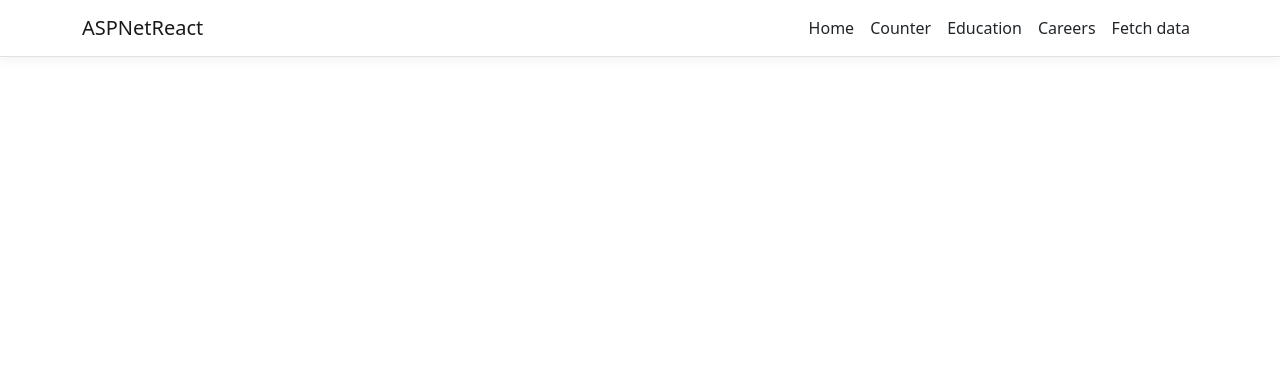
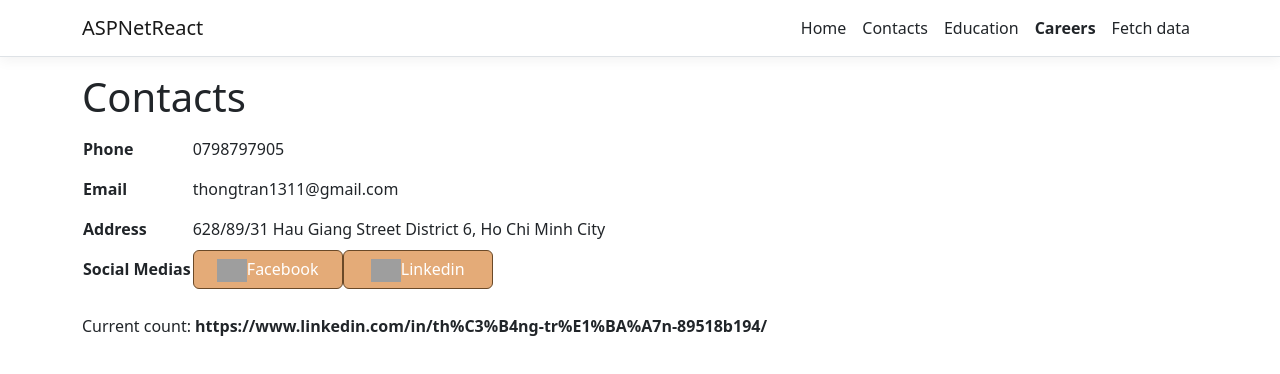
Before and after one commit to ThongTranHCM/ThongTranHCM.github.io, a React (Create React App) app in the folder ASPNetReact/ASPNetReact/ClientApp/: page /contacts in a window 1280 px wide. Shown: the top 374 px of the page. Built offline with nearby package versions, Linux system fonts and the light colour scheme; grey boxes are pictures that could not be loaded.

Commit message:
Add Contacts Tab

```diff
--- a/ASPNetReact/ASPNetReact/ClientApp/src/AppRoutes.js
+++ b/ASPNetReact/ASPNetReact/ClientApp/src/AppRoutes.js
@@ -1,4 +1,4 @@
-import { Counter } from "./components/Counter";
+import { Contacts } from "./components/Contacts";
 import { Education } from "./components/Education";
 import { Careers } from "./components/Careers";
 import { FetchData } from "./components/FetchData";
@@ -10,8 +10,8 @@ const AppRoutes = [
     element: <Home />
   },
   {
-    path: '/counter',
-    element: <Counter />
+    path: '/contacts',
+    element: <Contacts />
   },
   {
     path: '/education',
--- /dev/null
+++ b/ASPNetReact/ASPNetReact/ClientApp/src/components/Contacts.js
@@ -0,0 +1,59 @@
+import React, { Component } from 'react';
+
+export class Contacts extends Component {
+    static displayName = Contacts.name;
+
+    constructor(props) {
+        super(props);
+        this.state = {
+            fburl: 'https://www.linkedin.com/in/th%C3%B4ng-tr%E1%BA%A7n-89518b194/',
+            linkedinurl: 'https://www.linkedin.com/in/th%C3%B4ng-tr%E1%BA%A7n-89518b194/',
+            abab:0
+        };
+        this.LinkedInButton_Click = this.LinkedInButton_Click.bind(this);
+        this.FacebookButton_Click = this.FacebookButton_Click.bind(this);
+    }
+    LinkedInButton_Click() {
+        window.open(this.state.linkedinurl, '_blank', 'noopener,noreferrer');
+    }
+    FacebookButton_Click() {
+        window.open(this.state.fburl, '_blank', 'noopener,noreferrer');
+    }
+
+    render() {
+        return (
+            <div>
+                <h1>Contacts</h1>
+                <table>
+                    <tr style={{ height: '40px' }}>
+                        <th>Phone</th>
+                        <td>0798797905</td>
+                    </tr>
+                    <tr style={{ height: '40px' }}>
+                        <th>Email</th>
+                        <td>thongtran1311@gmail.com</td>
+                    </tr>
+                    <tr style={{ height: '40px' }}>
+                        <th>Address</th>
+                        <td>628/89/31 Hau Giang Street District 6, Ho Chi Minh City</td>
+                    </tr>
+                    <tr style={{ height: '40px' }}>
+                        <th>Social Medias</th>
+                        <td>
+                            <button className="btn btn-primary" onClick={this.FacebookButton_Click}>
+                                <img src="https://upload.wikimedia.org/wikipedia/commons/thumb/b/b8/2021_Facebook_icon.svg/2048px-2021_Facebook_icon.svg.png" width="30" alt="gh-pages branch setting" />Facebook
+                            </button>
+                            <button className="btn btn-primary" onClick={this.LinkedInButton_Click}>
+                                <img src="https://content.linkedin.com/content/dam/me/business/en-us/amp/brand-site/v2/bg/LI-Bug.svg.original.svg" width="30" alt="gh-pages branch setting"/>Linkedin
+                            </button>
+                        </td>
+                    </tr>
+                </table>
+
+                <br />
+                <p aria-live="polite">Current count: <strong>{this.state.fburl}</strong></p>
+
+            </div>
+        );
+    }
+}
--- a/ASPNetReact/ASPNetReact/ClientApp/src/components/Counter.js
+++ /dev/null
@@ -1,31 +0,0 @@
-import React, { Component } from 'react';
-
-export class Counter extends Component {
-  static displayName = Counter.name;
-
-  constructor(props) {
-    super(props);
-    this.state = { currentCount: 0 };
-    this.incrementCounter = this.incrementCounter.bind(this);
-  }
-
-  incrementCounter() {
-    this.setState({
-      currentCount: this.state.currentCount + 1
-    });
-  }
-
-  render() {
-    return (
-      <div>
-        <h1>Counter</h1>
-
-        <p>This is a simple example of a React component.</p>
-
-        <p aria-live="polite">Current count: <strong>{this.state.currentCount}</strong></p>
-
-        <button className="btn btn-primary" onClick={this.incrementCounter}>Increment</button>
-      </div>
-    );
-  }
-}
--- a/ASPNetReact/ASPNetReact/ClientApp/src/components/Education.js
+++ b/ASPNetReact/ASPNetReact/ClientApp/src/components/Education.js
@@ -22,6 +22,7 @@ export class Education extends Component {
 
                 <p>This is a simple example of a React component.</p>
                 <p>Implement Education later.</p>
+                <h1>University </h1>
 
                 <p aria-live="polite">Current count: <strong>{this.state.currentCount}</strong></p>
 
--- a/ASPNetReact/ASPNetReact/ClientApp/src/components/Home.js
+++ b/ASPNetReact/ASPNetReact/ClientApp/src/components/Home.js
@@ -15,7 +15,6 @@ export class Home extends Component {
                 </ul>
                 <p>To help you get started, we have also set up:</p>
                 <ul>
-                <li><strong>Client-side navigation</strong>. For example, click <em>Counter</em> then <em>Back</em> to return here.</li>
                     <li><strong>Client-side navigation</strong>. For example, click <em>Education</em> then <em>Back</em> to return here.</li>
                     <li><strong>Client-side navigation</strong>. For example, click <em>Careers</em> then <em>Back</em> to return here.</li>
                     <li><strong>Development server integration</strong>. In development mode, the development server from <code>create-react-app</code> runs in the background automatically, so your client-side resources are dynamically built on demand and the page refreshes when you modify any file.</li>
--- a/ASPNetReact/ASPNetReact/ClientApp/src/components/NavMenu.js
+++ b/ASPNetReact/ASPNetReact/ClientApp/src/components/NavMenu.js
@@ -6,7 +6,7 @@ import './NavMenu.css';
 export class NavMenu extends Component {
     static displayName = NavMenu.name;
 
-  constructor (props) {
+    constructor(props) {
         super(props);
 
         this.toggleNavbar = this.toggleNavbar.bind(this);
@@ -15,7 +15,7 @@ export class NavMenu extends Component {
         };
     }
 
-  toggleNavbar () {
+    toggleNavbar() {
         this.setState({
             collapsed: !this.state.collapsed
         });
@@ -33,13 +33,13 @@ export class NavMenu extends Component {
                                 <NavLink tag={Link} className="text-dark" to="/">Home</NavLink>
                             </NavItem>
                             <NavItem>
-                <NavLink tag={Link} className="text-dark" to="/counter">Counter</NavLink>
+                                <NavLink tag={Link} className="text-dark" to="/contacts">Contacts</NavLink>
                             </NavItem>
                             <NavItem>
                                 <NavLink tag={Link} className="text-dark" to="/education">Education</NavLink>
                             </NavItem>
                             <NavItem>
-                <NavLink tag={Link} className="text-dark" to="/careers">Careers</NavLink>
+                                <NavLink tag={Link} className="text-dark" to="/careers"><b>Careers</b></NavLink>
                             </NavItem>
                             <NavItem>
                                 <NavLink tag={Link} className="text-dark" to="/fetch-data">Fetch data</NavLink>
--- a/ASPNetReact/ASPNetReact/ClientApp/src/custom.css
+++ b/ASPNetReact/ASPNetReact/ClientApp/src/custom.css
@@ -1,6 +1,6 @@
 /* Provide sufficient contrast against white background */
 a {
-  color: #0366d6;
+    color: #c06f24;
 }
 
 code {
@@ -8,7 +8,14 @@ code {
 }
 
 .btn-primary {
-  color: #fff;
-  background-color: #1b6ec2;
-  border-color: #1861ac;
+    color: #fff;
+    background-color: #e4ab78;
+    border-color: #6a4928;
+    transition: width 1s;
+    width: 150px;
 }
+
+    .btn-primary:hover {
+        background-color: #c06f24;
+        width: 170px;
+    }
```
Also changed, not shown: ASPNetReact/ASPNetReact/ClientApp/src/components/Careers.js (indentation only). Lines whose indentation alone changed are shown as unchanged.
